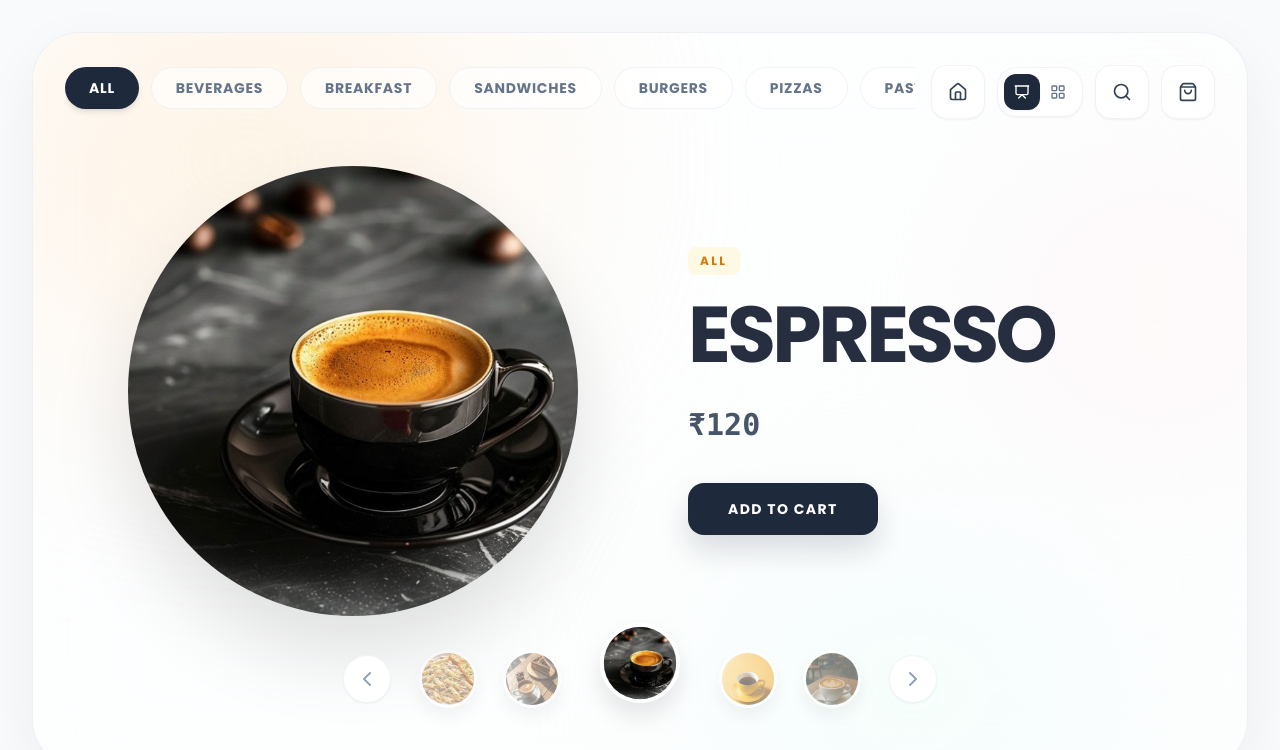
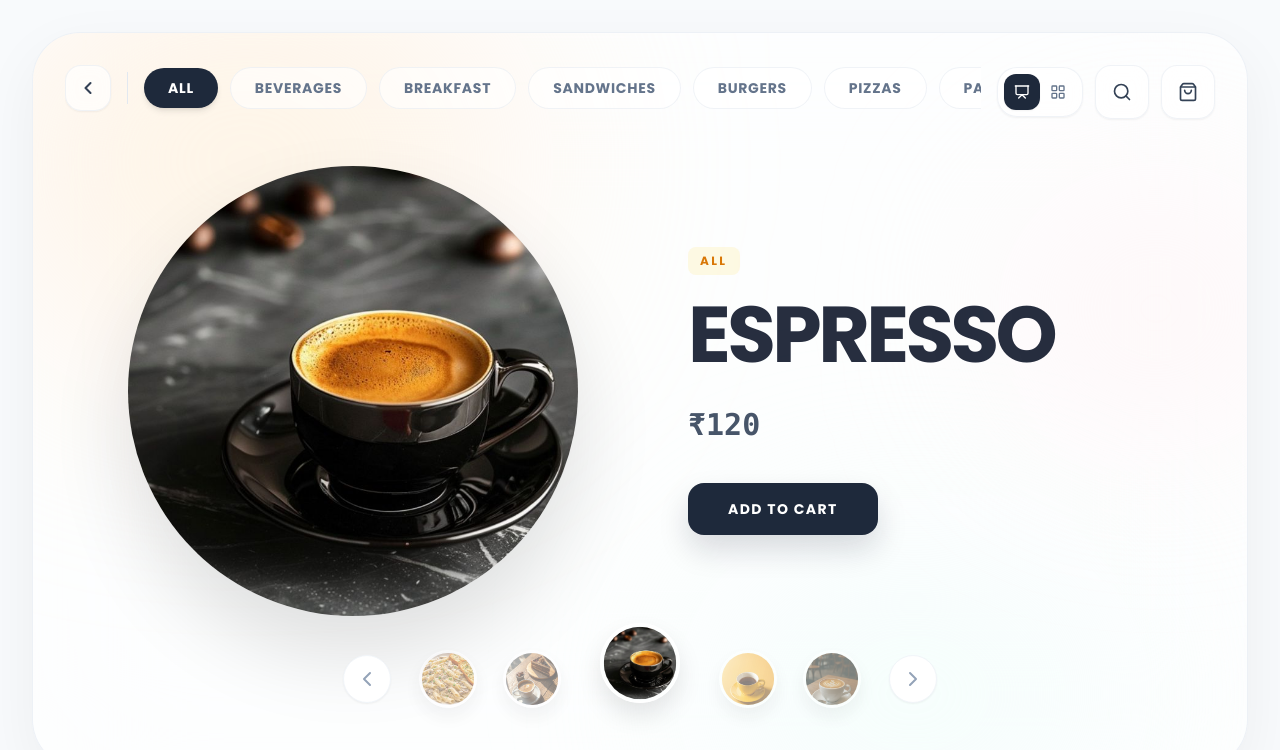
Before and after one commit to venkatsundar1804-ux/Odoo-Cafe, a React (Vite) app: page /pos in a window 1280 px wide. Shown: the top 750 px of the page. Built offline with nearby package versions, Linux system fonts and the light colour scheme.

Commit message:
Move Home navigation from right actions to a standard Back button in top left of POS page

```diff
--- a/src/pages/POS.jsx
+++ b/src/pages/POS.jsx
@@ -172,8 +172,17 @@ export default function POS() {
         <header className="relative z-30 px-8 pt-8 pb-4 flex flex-col gap-6">
           <div className="flex justify-between items-center">
 
-            {/* Category Pills */}
-            <div className="flex-1 flex overflow-x-auto gap-3 custom-scrollbar pb-2 pr-4">
+            {/* Back Button & Category Pills */}
+            <div className="flex-1 flex items-center overflow-x-auto gap-3 custom-scrollbar pb-2 pr-4">
+              <button
+                onClick={() => navigate('/floor')}
+                className="p-3 bg-white/70 backdrop-blur shadow-sm rounded-2xl hover:bg-slate-800 hover:text-white text-slate-700 transition cursor-pointer border border-slate-200/50 flex items-center justify-center group shrink-0"
+                title="Back to Home"
+              >
+                <ChevronLeft className="w-5 h-5 group-hover:-translate-x-1 transition-transform" strokeWidth={2.5} />
+              </button>
+
+              <div className="w-px h-8 bg-slate-200 mx-1 shrink-0"></div>
               <button
                 onClick={() => setSelectedCategory('All')}
                 className={`px-6 py-2.5 rounded-full text-sm font-bold uppercase tracking-wider transition-all whitespace-nowrap cursor-pointer ${
@@ -202,13 +211,7 @@ export default function POS() {
             {/* Actions (View Toggle, Search, Cart) */}
             <div className="flex items-center gap-3 ml-4 shrink-0">
 
-              <button
-                onClick={() => navigate('/floor')}
-                className="p-4 bg-white/70 backdrop-blur shadow-sm rounded-2xl hover:bg-slate-800 hover:text-white text-slate-700 transition cursor-pointer border border-slate-200/50 flex items-center justify-center group"
-                title="Back to Home"
-              >
-                <Home className="w-5 h-5 group-hover:scale-110 transition-transform" />
-              </button>
+
 
               {/* View Mode Toggle */}
               <div className="flex bg-white/70 backdrop-blur border border-slate-200/50 p-1.5 rounded-[1.25rem] shadow-sm">
```
